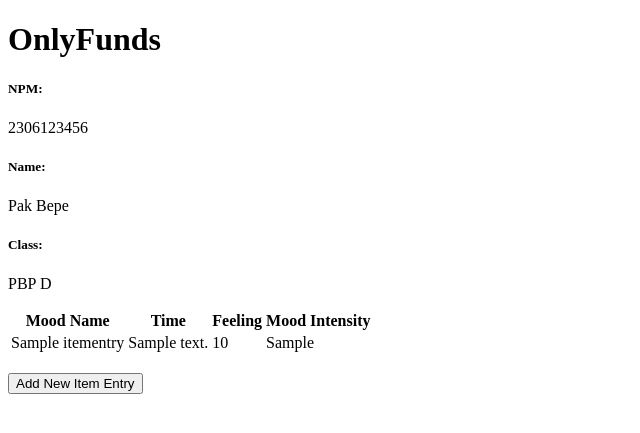
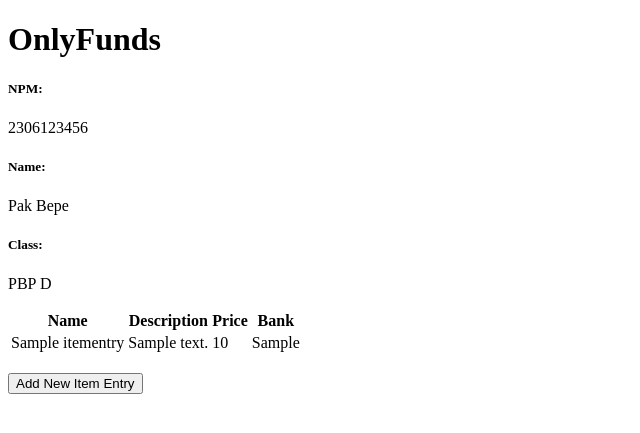
Before and after one commit to dafandikri/onlyfunds, a Django app: page / in a window 1280 px wide. Shown: the top 433 px of the page, without its empty margins (0-640 px from the left). Run offline with Django 5.2, Linux system fonts and the light colour scheme; tables that the repository leaves empty hold one stand-in row (values such as "Sample post").

Commit message:
Update main.html

```diff
--- a/main/templates/main.html
+++ b/main/templates/main.html
@@ -15,10 +15,10 @@
     {% else %}
         <table>
             <tr>
-                <th>Mood Name</th>
-                <th>Time</th>
-                <th>Feeling</th>
-                <th>Mood Intensity</th>
+                <th>Name</th>
+                <th>Description</th>
+                <th>Price</th>
+                <th>Bank</th>
             </tr>
 
             {% comment %} Berikut cara memperlihatkan data item di bawah baris ini
```
